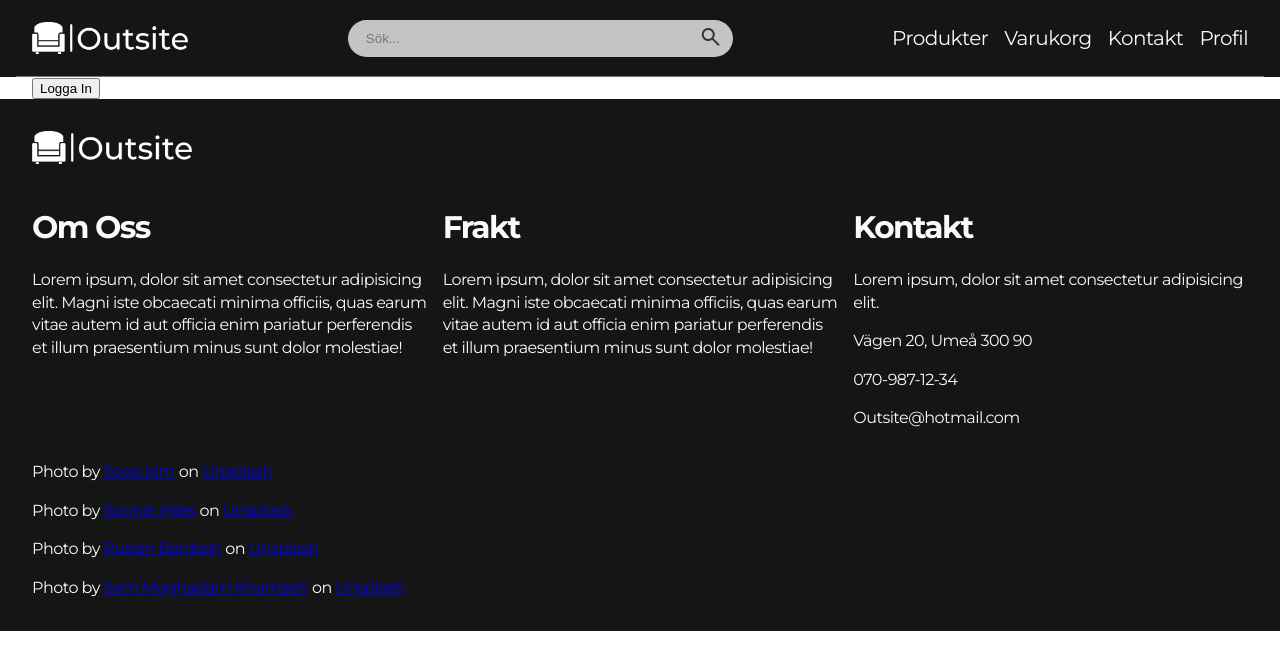
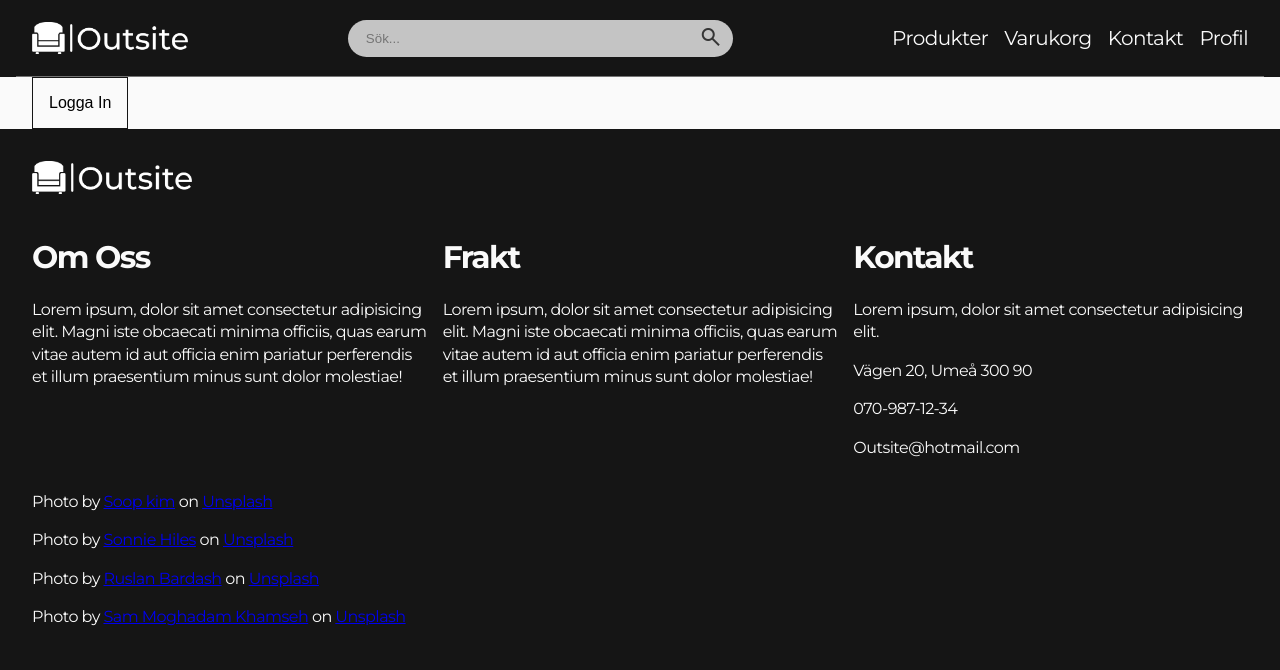
Before and after one commit to RasmusJohansson04/te4-react-webshop, a React (Vite) app: page /profil in a window 1280 px wide. Shown: the top 670 px of the page. Built offline with nearby package versions, Linux system fonts and the light colour scheme; no server answers.

Commit message:
Footer ""fix""

```diff
--- a/src/components/Footer.css
+++ b/src/components/Footer.css
@@ -2,7 +2,7 @@ footer {
     background-color: var(--background-color);
     color: var(--white-color);
     padding: 1rem;
-    flex-grow: 1;
+    flex: 1;
 }
 
 footer ul {
--- a/src/index.css
+++ b/src/index.css
@@ -45,15 +45,18 @@
   font-family: 'Montserrat', sans-serif;
 }
 
+#root {
+  background-color: var(--white-color);
+}
+
 body {
-  background: var(--color-light);
+  background-color: var(--background-color);
   color: var(--color-dark);
   font-size: var(--size-step-1);
   letter-spacing: var(--tracking);
   line-height: 1.4;
   padding: 0;
   margin: 0;
-  background-color: var(--color-bg);
   height: 100%;
 }
 
--- a/src/pages/Profile.jsx
+++ b/src/pages/Profile.jsx
@@ -10,12 +10,12 @@ function Profile() {
             <div className="container">
                 {user.profile.id > 0 ? (
                     <article>
-                        <img src={user.profile.picture} alt="user image" />
+                        <img src={user.profile.picture} alt="User image" />
                         <h1>Hello {user.profile.name}</h1>
                         <h2>{user.profile.email}</h2>
                     </article>
                 ) : (
-                    <button onClick={() => user.login()}>Logga In</button>
+                    <button className="hover-button" onClick={() => user.login()}>Logga In</button>
                 )}
             </div>
         </>
```
